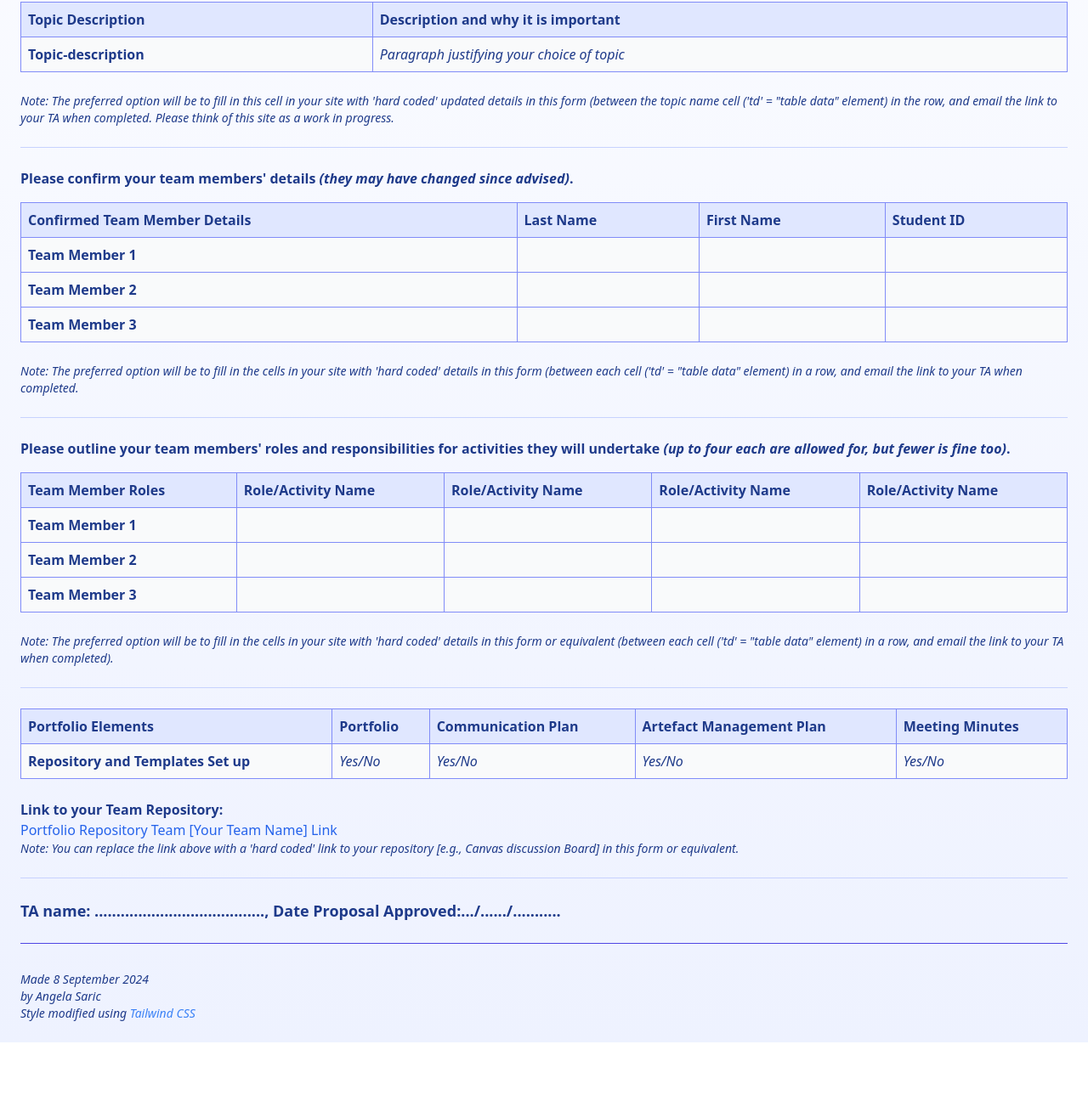
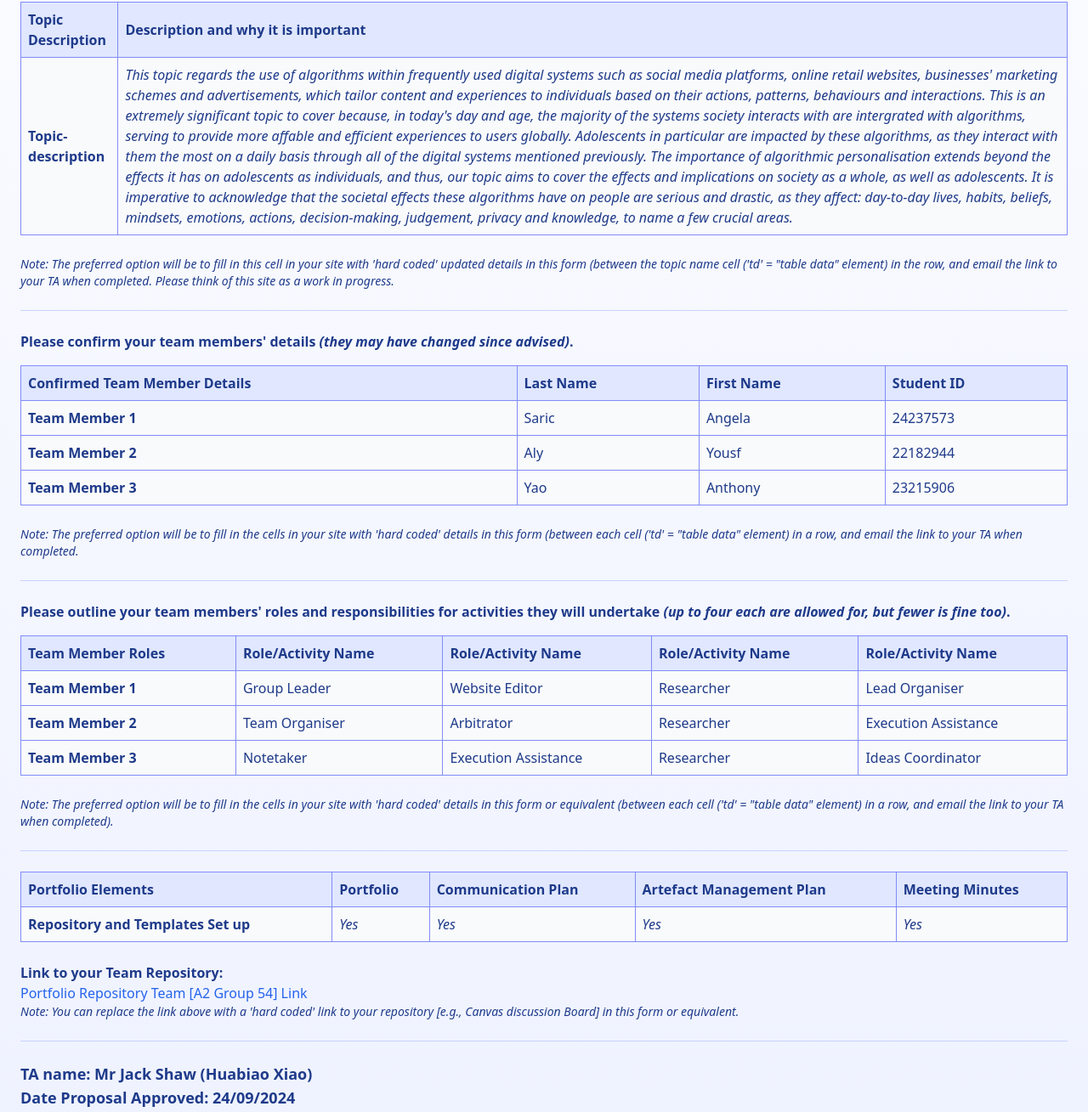
Before and after one commit to as178/COMP501-Group-54, a plain HTML site: page misc/proposal.html in a window 1280 px wide. Shown: the part 699-2008 px from the top of the page at 85% size. Before the commit the page ends 1926 px from the top, so only its background shows below. Drawn offline with nearby package versions, Linux system fonts and the light colour scheme.

Commit message:
process support pages information additions

```diff
--- a/misc/proposal.html
+++ b/misc/proposal.html
@@ -47,11 +47,11 @@
 		<p class="text-sm italic mb-4">(To be discussed and confirmed with your TA)</p>
 
 		<h4 class="text-lg mb-4 font-bold">
-			<p>Team name ____________________________________________________</p>
+			<p>Team name: A2 Group 54</p>
 		</h4>
 
 		<h4 class="text-lg mb-4 font-bold">
-			<p>Team Coordinator/Leader ______________________________________</p>
+			<p>Team Coordinator/Leader: Angela Saric</p>
 		</h4>
 
 		<hr class="my-6 border-indigo-200" />
@@ -71,7 +71,8 @@
 			<tbody>
 				<tr>
 					<th class="border border-indigo-400 p-2 text-left">Topic-name</th>
-					<td class="border border-indigo-400 p-2"><em>Topic Name</em></td>
+					<td class="border border-indigo-400 p-2"><em>Algorithmic Personalisation in the Digital World and
+							its Effects on Society</em></td>
 				</tr>
 			</tbody>
 		</table>
@@ -102,7 +103,21 @@
 			<tbody>
 				<tr>
 					<th class="border border-indigo-400 p-2 text-left">Topic-description</th>
-					<td class="border border-indigo-400 p-2"><em>Paragraph justifying your choice of topic</em></td>
+					<td class="border border-indigo-400 p-2"><em>This topic regards the use of algorithms within
+							frequently used digital systems such as social media platforms, online retail websites,
+							businesses' marketing schemes and advertisements, which tailor content and experiences to
+							individuals based on their actions, patterns, behaviours and interactions. This is an
+							extremely significant topic to cover because, in today's day and age, the majority of the
+							systems society interacts with are intergrated with algorithms, serving to provide more
+							affable and efficient experiences to users globally. Adolescents in particular are impacted
+							by these algorithms, as they interact with them the most on a daily basis through all of the
+							digital systems mentioned previously. The importance of algorithmic personalisation
+							extends beyond the effects it has on adolescents as individuals, and thus, our topic aims to
+							cover the effects and implications on society as a whole, as well as adolescents. It is
+							imperative to acknowledge that the societal effects these algorithms have on people are
+							serious and drastic, as they affect: day-to-day lives, habits, beliefs, mindsets, emotions,
+							actions, decision-making, judgement, privacy and knowledge, to name a few crucial
+							areas.</em></td>
 				</tr>
 			</tbody>
 		</table>
@@ -135,21 +150,21 @@
 			<tbody>
 				<tr>
 					<th class="border border-indigo-400 p-2 text-left">Team Member 1</th>
-					<td class="border border-indigo-400 p-2"></td>
-					<td class="border border-indigo-400 p-2"></td>
-					<td class="border border-indigo-400 p-2"></td>
+					<td class="border border-indigo-400 p-2">Saric</td>
+					<td class="border border-indigo-400 p-2">Angela</td>
+					<td class="border border-indigo-400 p-2">24237573</td>
 				</tr>
 				<tr>
 					<th class="border border-indigo-400 p-2 text-left">Team Member 2</th>
-					<td class="border border-indigo-400 p-2"></td>
-					<td class="border border-indigo-400 p-2"></td>
-					<td class="border border-indigo-400 p-2"></td>
+					<td class="border border-indigo-400 p-2">Aly</td>
+					<td class="border border-indigo-400 p-2">Yousf</td>
+					<td class="border border-indigo-400 p-2">22182944</td>
 				</tr>
 				<tr>
 					<th class="border border-indigo-400 p-2 text-left">Team Member 3</th>
-					<td class="border border-indigo-400 p-2"></td>
-					<td class="border border-indigo-400 p-2"></td>
-					<td class="border border-indigo-400 p-2"></td>
+					<td class="border border-indigo-400 p-2">Yao</td>
+					<td class="border border-indigo-400 p-2">Anthony</td>
+					<td class="border border-indigo-400 p-2">23215906</td>
 				</tr>
 			</tbody>
 		</table>
@@ -183,24 +198,24 @@
 			<tbody>
 				<tr>
 					<th class="border border-indigo-400 p-2 text-left">Team Member 1</th>
-					<td class="border border-indigo-400 p-2"></td>
-					<td class="border border-indigo-400 p-2"></td>
-					<td class="border border-indigo-400 p-2"></td>
-					<td class="border border-indigo-400 p-2"></td>
+					<td class="border border-indigo-400 p-2">Group Leader</td>
+					<td class="border border-indigo-400 p-2">Website Editor</td>
+					<td class="border border-indigo-400 p-2">Researcher</td>
+					<td class="border border-indigo-400 p-2">Lead Organiser</td>
 				</tr>
 				<tr>
 					<th class="border border-indigo-400 p-2 text-left">Team Member 2</th>
-					<td class="border border-indigo-400 p-2"></td>
-					<td class="border border-indigo-400 p-2"></td>
-					<td class="border border-indigo-400 p-2"></td>
-					<td class="border border-indigo-400 p-2"></td>
+					<td class="border border-indigo-400 p-2">Team Organiser</td>
+					<td class="border border-indigo-400 p-2">Arbitrator</td>
+					<td class="border border-indigo-400 p-2">Researcher</td>
+					<td class="border border-indigo-400 p-2">Execution Assistance</td>
 				</tr>
 				<tr>
 					<th class="border border-indigo-400 p-2 text-left">Team Member 3</th>
-					<td class="border border-indigo-400 p-2"></td>
-					<td class="border border-indigo-400 p-2"></td>
-					<td class="border border-indigo-400 p-2"></td>
-					<td class="border border-indigo-400 p-2"></td>
+					<td class="border border-indigo-400 p-2">Notetaker</td>
+					<td class="border border-indigo-400 p-2">Execution Assistance</td>
+					<td class="border border-indigo-400 p-2">Researcher</td>
+					<td class="border border-indigo-400 p-2">Ideas Coordinator</td>
 				</tr>
 			</tbody>
 		</table>
@@ -230,17 +245,17 @@
 			<tbody>
 				<tr>
 					<th class="border border-indigo-400 p-2 text-left">Repository and Templates Set up</th>
-					<td class="border border-indigo-400 p-2"><em>Yes/No</em></td>
-					<td class="border border-indigo-400 p-2"><em>Yes/No</em></td>
-					<td class="border border-indigo-400 p-2"><em>Yes/No</em></td>
-					<td class="border border-indigo-400 p-2"><em>Yes/No</em></td>
+					<td class="border border-indigo-400 p-2"><em>Yes</em></td>
+					<td class="border border-indigo-400 p-2"><em>Yes</em></td>
+					<td class="border border-indigo-400 p-2"><em>Yes</em></td>
+					<td class="border border-indigo-400 p-2"><em>Yes</em></td>
 				</tr>
 			</tbody>
 		</table>
 
 		<h5 class="text-base font-bold">Link to your Team Repository:</h5>
-		<a href="https://canvas.aut.ac.nz/courses/1048/discussion_topics/3449"
-			class="text-blue-600 hover:underline">Portfolio Repository Team [Your Team Name] Link</a>
+		<a href="https://github.com/as178/COMP501-Group-54.git" class="text-blue-600 hover:underline">Portfolio
+			Repository Team [A2 Group 54] Link</a>
 
 		<p class="text-sm italic">
 			<em>
@@ -253,7 +268,8 @@
 		<hr class="my-6 border-indigo-200" />
 
 		<h4 class="text-lg font-bold mb-4">
-			<p>TA name: ......................................., Date Proposal Approved:.../....../...........</p>
+			<p>TA name: Mr Jack Shaw (Huabiao Xiao)</p>
+			<p>Date Proposal Approved: 24/09/2024 </p>
 		</h4>
 
 		<!-- Sign and date the page, it's only polite! -->
```
Also changed, not shown: misc/ethics.html (+14 -14 lines), misc/evaluation.html (+3 -3 lines), misc/guidelines.html (+2 -3 lines), misc/meetings.html (+4 -7 lines), misc/portfolio.html (+6 -6 lines), misc/rubric.html (+1 -1 lines), misc/team-formation.html (+11 -11 lines).
